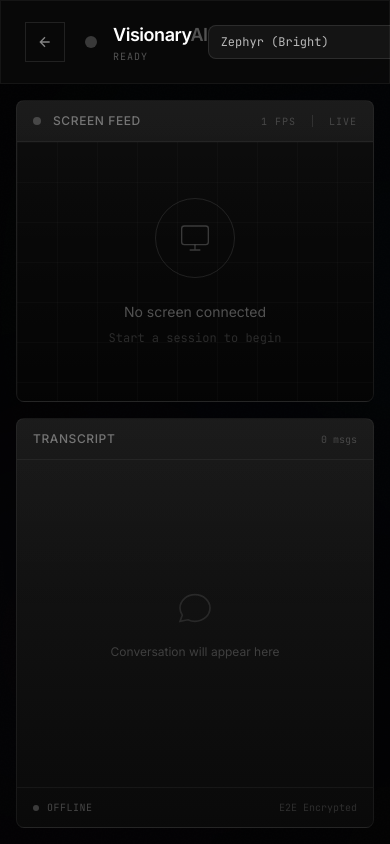
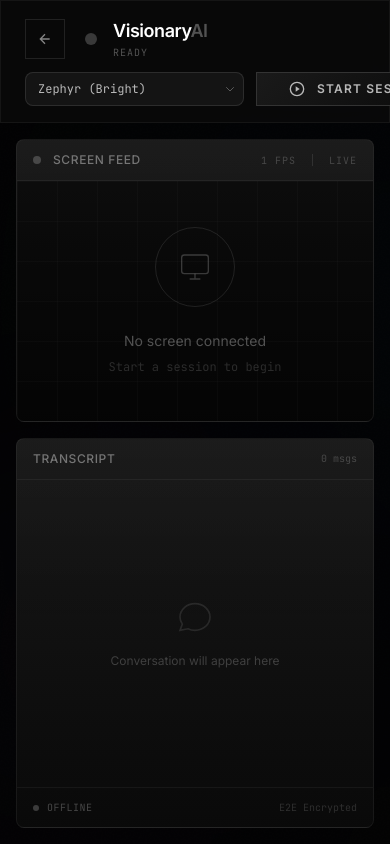
Before and after one commit to Legharihasham/Visionary-AI, a React (Vite) app: page /session in a window 390 px wide. Built offline with nearby package versions, Linux system fonts and the light colour scheme.

Commit message:
fix: make session header responsive for mobile layouts

```diff
--- a/src/components/Session.tsx
+++ b/src/components/Session.tsx
@@ -279,7 +279,7 @@
             </div>
 
             {/* Header */}
-            <header className={`relative z-20 flex justify-between items-center px-6 py-4 glass border-b border-white/5 transition-all duration-700 ${isLoaded ? 'opacity-100 translate-y-0' : 'opacity-0 -translate-y-4'}`}>
+            <header className={`relative z-20 flex flex-wrap justify-between items-center gap-3 sm:gap-0 px-6 py-4 glass border-b border-white/5 transition-all duration-700 ${isLoaded ? 'opacity-100 translate-y-0' : 'opacity-0 -translate-y-4'}`}>
                 <div className="flex items-center gap-5">
                     {/* Back Button */}
                     <button
@@ -310,9 +310,9 @@
                 </div>
 
                 {/* Controls */}
-                <div className="flex items-center gap-3">
+                <div className="flex items-center gap-3 w-full sm:w-auto justify-end">
                     {isDisconnected && (
-                        <div className="flex items-center gap-3">
+                        <div className="flex items-center gap-3 w-full sm:w-auto justify-between sm:justify-end">
                             <div className="relative group">
                                 <select
                                     value={selectedVoice}
@@ -343,7 +343,7 @@
 
                             <button
                                 onClick={startSession}
-                                className="group relative px-8 py-2 btn-metallic overflow-hidden"
+                                className="group relative px-8 py-2 btn-metallic overflow-hidden flex-shrink-0"
                             >
                                 <span className="relative z-10 flex items-center gap-3 text-xs font-semibold uppercase tracking-widest text-white/70 group-hover:text-accent-cyan transition-colors">
                                     <svg className="w-4 h-4" fill="none" viewBox="0 0 24 24" stroke="currentColor" strokeWidth="2">
```
